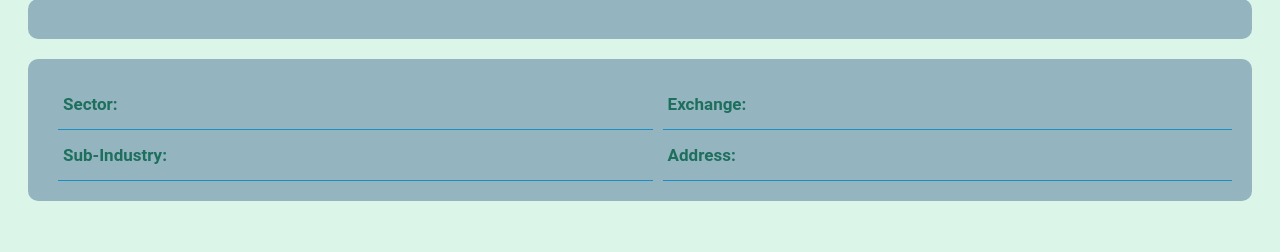
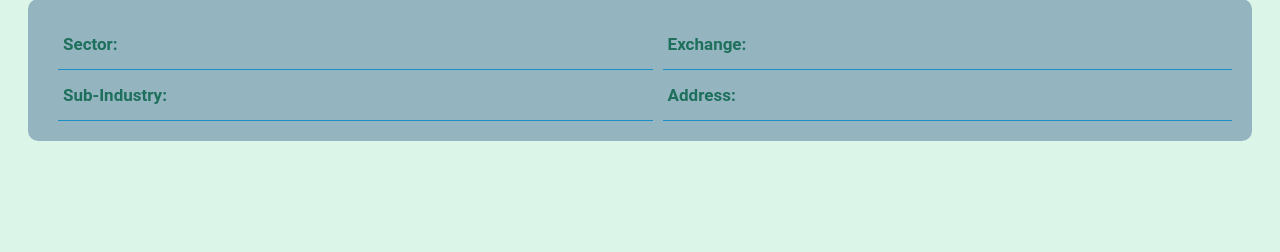
Before and after one commit to BraedonTaylor/COMP-3512Asg2, a PHP site: page /single-company.php in a window 1280 px wide. Shown: the part 548-800 px from the top of the page. Run offline with PHP 8.4, Linux system fonts and the light colour scheme; the visitor is signed in with stand-in values (Sample User, id 1); tables that the repository leaves empty or names only in its code hold one stand-in row (values such as "Sample post").

Commit message:
added comments

```diff
--- a/profile.php
+++ b/profile.php
@@ -31,7 +31,7 @@
                 <a href="about.html">About</a>
                 <a href="list.php">Companies</a>
                 <a class="login" href="portfolio.php">Portfolio</a>
-                <a class="login active" href="profile.php">Profile</a>
+                <a class="login active" href="profile.php">Profile</a><!-- active class used to tell user which page they are on-->
                 <a class="login" href="favourites.php">Favourites</a>
                 <a class="login" href="">Log Out</a>
             </div>
--- a/single-company.php
+++ b/single-company.php
@@ -5,29 +5,31 @@
 try{
 //    setting up connection to database and retrieving data for company identified in query string
     $conn = DatabaseHelper::createConnection(array(DBCONNSTRING, DBUSER, DBPASS));
-    $favoritesGateway = new FavoritesDB($conn);
-    $companyGateway = new CompanyDB($conn);
+
     //these two if statements are just for ease of programming. can alter/remove if needed
     if (isset($_GET["symbol"])){
-        $symbol = $_GET["symbol"];
+        $symbol = $_GET["symbol"];//checking for requested company via media query
     } else {
         $symbol = "A";
     }
     if (isset($_SESSION["userid"])){
-        $user = $_SESSION["userid"];
+        $user = $_SESSION["userid"];//checking to see if user is logged in; can alter if needed
     } else {
         $user = 5;
     }
-    if ($_POST) {//checking to see if server request was via POST
+    if ($_SERVER['REQUEST_METHOD'] === "POST") {//checking to see if server request was via POST
         if(isset($_POST["addFav"])){
             unset($_POST["addFav"]);
+            $favoritesGateway = new FavoritesDB($conn);//only creates the gateway if POST check returns true
             $favoritesGateway->addFavorite($user, $symbol);
-        header("Location: Profile.php");//placeholder for favorites.php, used for testing
-    } elseif(isset($_POST["history"])){
+            header("Location: Profile.php");//placeholder for favorites.php, used for testing; redirect to page after
+        }                                           //favorites table in database has updated
+        elseif(isset($_POST["history"])){
             unset($_POST["history"]);
-        header("Location: history.php?symbol=$symbol");
+            header("Location: history.php?symbol=$symbol");//redirect to company's history page if the "history" button
+        }                                                            //was clicked
     }
-    }
+    $companyGateway = new CompanyDB($conn);//gateway is only created after the POST check to save resources
     $company = $companyGateway->getOneForSymbol($symbol);
 }catch (Exception $e) {
     die( $e->getMessage() );
@@ -58,6 +60,7 @@
             </div>
         </header>
     <main id="single-container">
+<!--        generating company page based on retrieved data-->
         <div class="heading">
             <img class="company-logo" src="images/logos/<?= $company["symbol"]?>.svg" alt="Logo for <?= $company["name"]?>">
             <h2><?= $company["name"]?>    ("<?= $company["symbol"]?>")</h2>
@@ -66,13 +69,15 @@
                 <button class="button" id="history" name="history" value="History" type="submit">History</button>
             </form>
         </div>
-        <div class="company-style"><?= $company["description"]?> <a href="<?= $company["website"]?>"><?= $company["website"]?></a></div>
-        <div id="info-columns" class="company-style">
+        <div class="company-style">
+            <div><?= $company["description"]?> <a href="<?= $company["website"]?>"><?= $company["website"]?></a></div>
+            <div id="info-columns">
                 <strong>Sector: </strong><span><?= $company["sector"]?></span>
                 <strong>Exchange: </strong><span><?= $company["exchange"]?></span>
                 <strong class="company-sub">Sub-Industry: </strong><span class="company-sub"><?= $company["subindustry"]?></span>
                 <strong>Address: </strong><span><?= $company["address"]?></span>
             </div>
+        </div>
     </main>
     </body>
 </html>
```
Lines whose indentation alone changed are shown as unchanged.
